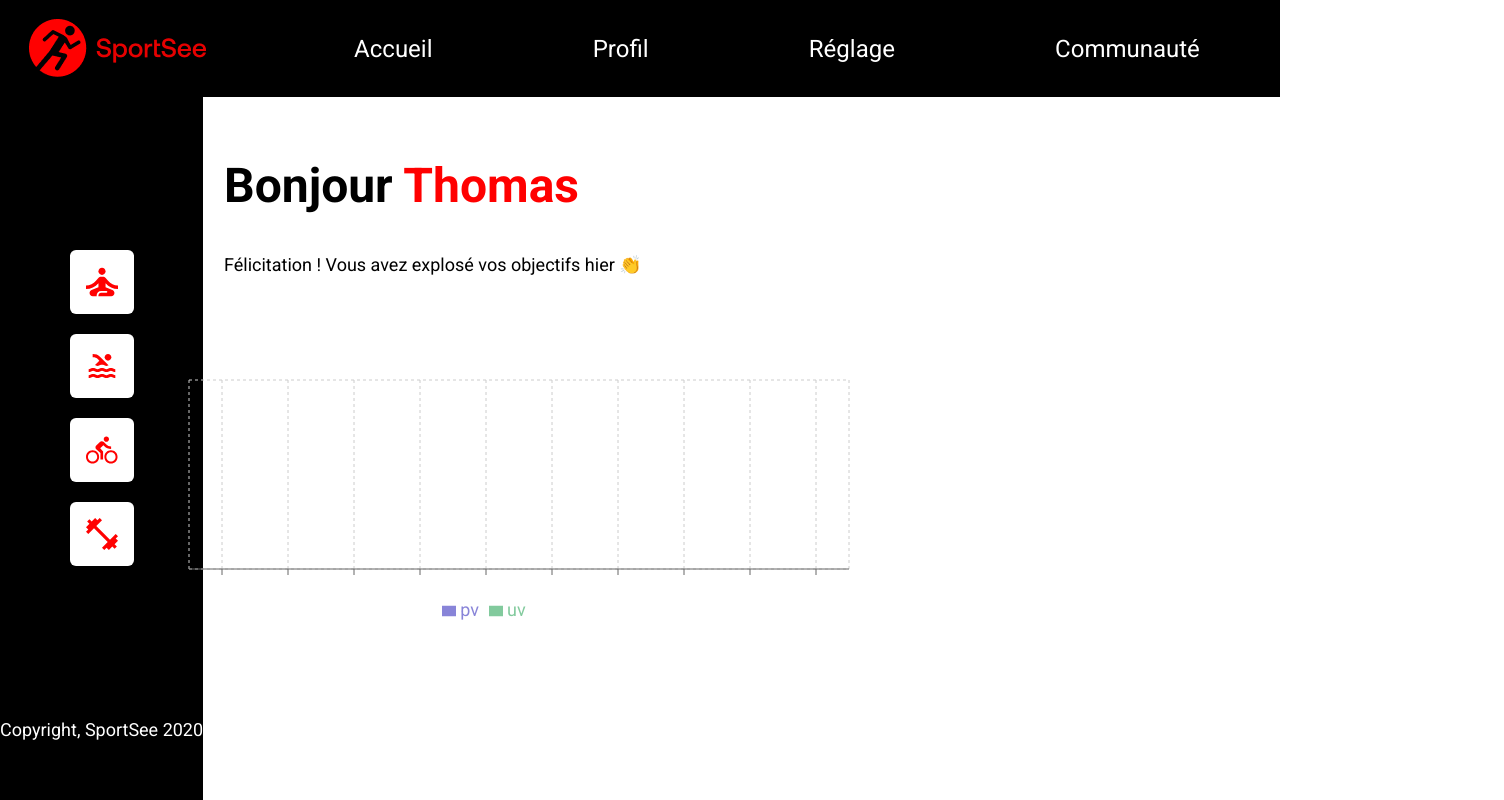
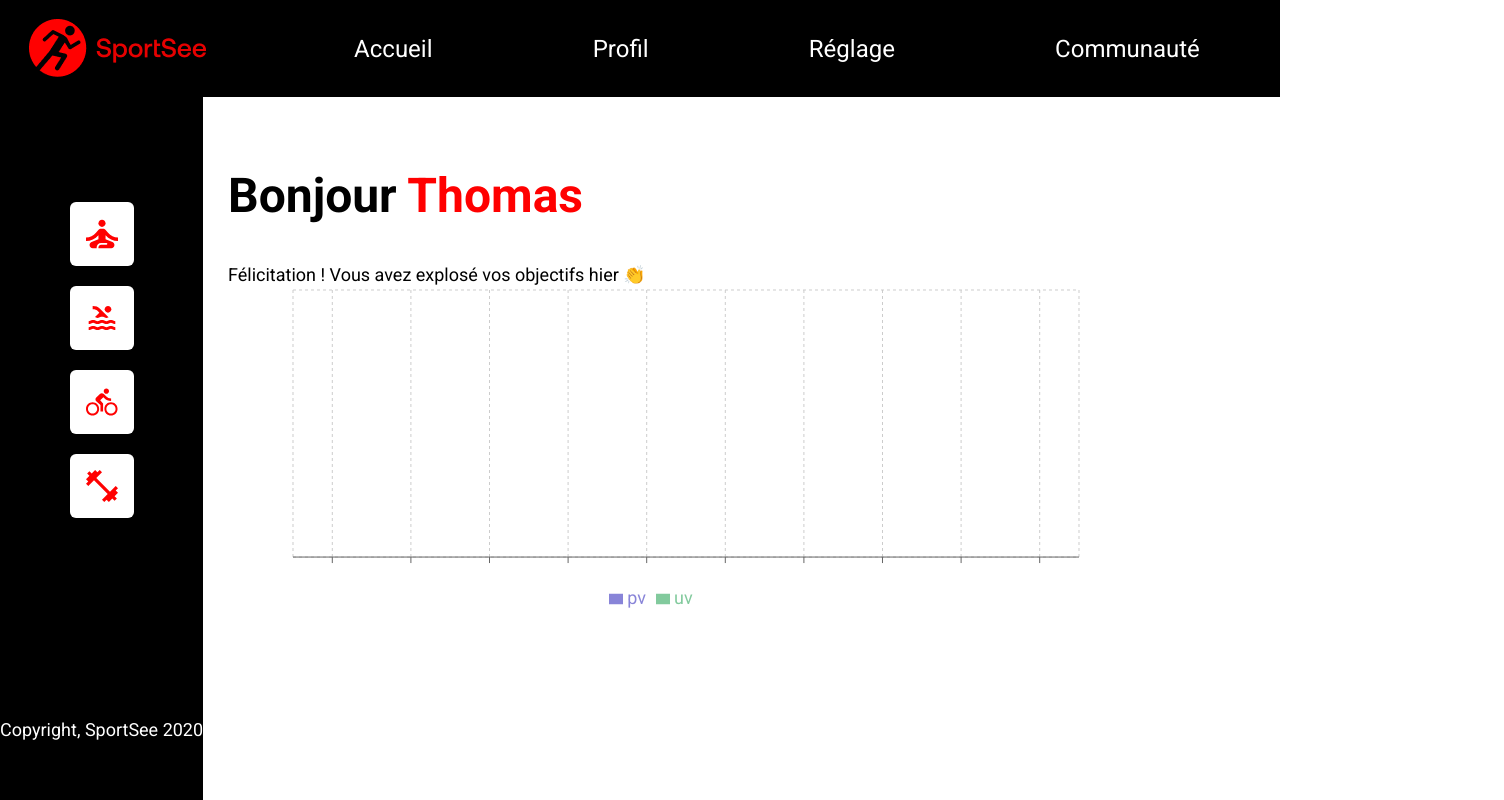
Before and after one commit to GoncalvesDDaniel/SportSee, a React (Vite) app: page /1/dashboard in a window 1280 px wide. Shown: the whole page, 1504 px wide, since content can reach past the window. Built offline with nearby package versions, Linux system fonts and the light colour scheme.

Commit message:
Fix SideBar position

```diff
--- a/src/app/layouts/DashboardLayout.jsx
+++ b/src/app/layouts/DashboardLayout.jsx
@@ -1,6 +1,7 @@
 import React from "react";
 import Header from "../../components/Header";
 import Sidebar from "../../components/Sidebar";
+import "./../../assets/styles/pages/_dashboardLayout.scss";
 import { Outlet } from "react-router";
 
 function DashboardLayout() {
@@ -9,7 +10,9 @@ function DashboardLayout() {
             <Header />
             <main>
                 <Sidebar />
-                <Outlet />
+                <div className="main-content">
+                    <Outlet />
+                </div>
             </main>
         </>
     );
--- a/src/assets/styles/components/_sidebar.scss
+++ b/src/assets/styles/components/_sidebar.scss
@@ -6,8 +6,11 @@
     align-items: center;
     width: max-content;
     // full height - header height
-    height: calc(100dvh - 97px);
-    position: absolute;
+    // height: calc(100dvh - 97px);
+    position: fixed;
+    top: 0;
+    bottom: 0;
+    z-index: -1;
     img {
         // background-color: white;
         // width: 64px;
--- a/src/assets/styles/components/_title.scss
+++ b/src/assets/styles/components/_title.scss
@@ -1,9 +1,4 @@
 @import "./../variables.scss";
-.title {
-    position: relative;
-    top: 60px;
-    left: 224px;
-}
 .title-name {
     font-size: $font-size-extra-big;
     &_persona {
--- a/src/assets/styles/components/charts/_activityCharts.scss
+++ b/src/assets/styles/components/charts/_activityCharts.scss
@@ -1,5 +1,2 @@
-.activityCharts-container {
-    position: relative;
-    top: 160px;
-    left: 124px;
-}
+// .activityCharts-container {
+// }
--- /dev/null
+++ b/src/assets/styles/pages/_dashboardLayout.scss
@@ -0,0 +1,9 @@
+.main-content {
+    position: relative;
+    // top: 0px;
+    // left: 224px;
+    left: 118px;
+    padding: 70px 90px 70px 110px;
+    max-width: calc(100dvw - 224px);
+    // height: 300dvh;
+}
--- a/src/components/charts/ActivityCharts.jsx
+++ b/src/components/charts/ActivityCharts.jsx
@@ -6,6 +6,7 @@ import {
     BarChart,
     CartesianGrid,
     Legend,
+    ResponsiveContainer,
     Tooltip,
     XAxis,
     YAxis,
@@ -14,7 +15,8 @@ import {
 function ActivityCharts() {
     return (
         <div className="activityCharts-container">
-            <BarChart width={730} height={250} data={mockedActivityData}>
+            <ResponsiveContainer aspect={835 / 320}>
+                <BarChart width="100%" height="100%" data={mockedActivityData}>
                     <CartesianGrid strokeDasharray="3 3" />
                     <XAxis dataKey="name" />
                     <YAxis />
@@ -23,6 +25,7 @@ function ActivityCharts() {
                     <Bar dataKey="pv" fill="#8884d8" />
                     <Bar dataKey="uv" fill="#82ca9d" />
                 </BarChart>
+            </ResponsiveContainer>
         </div>
     );
 }
```
Lines whose indentation alone changed are shown as unchanged.
